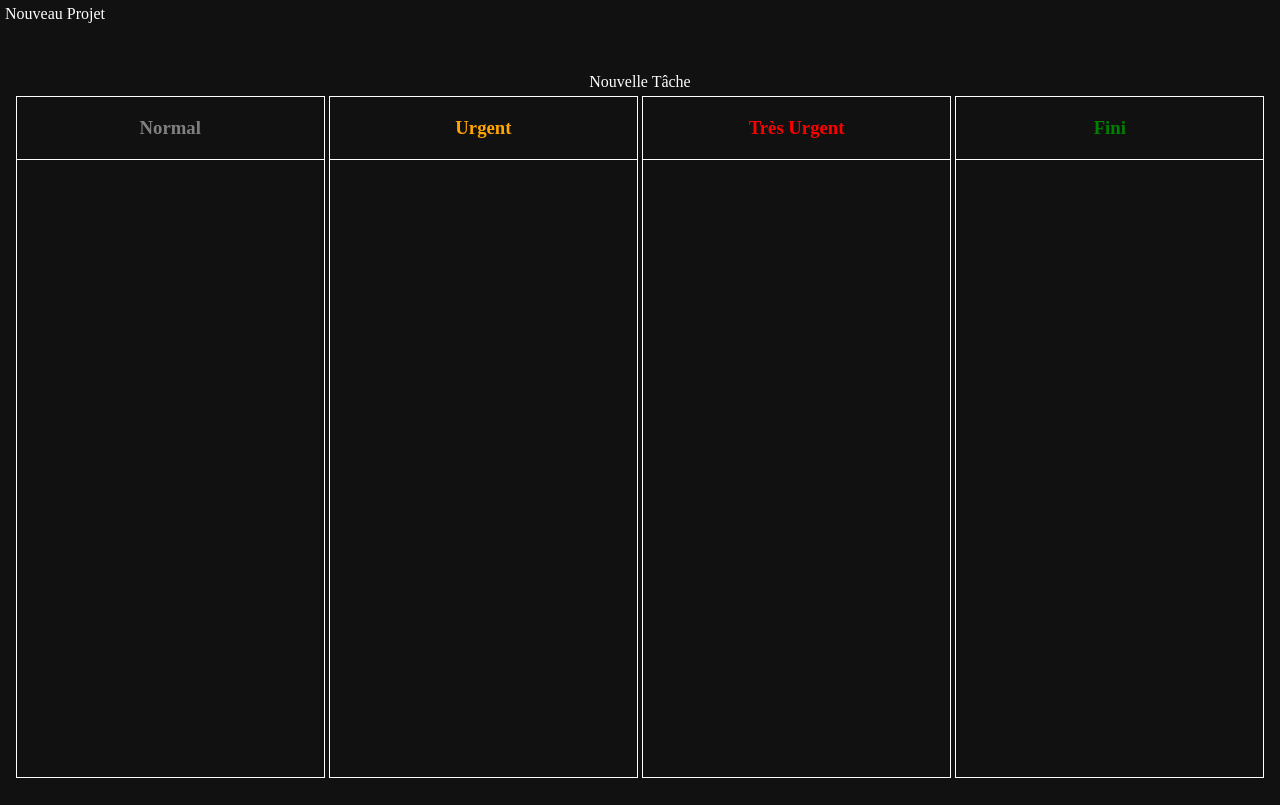
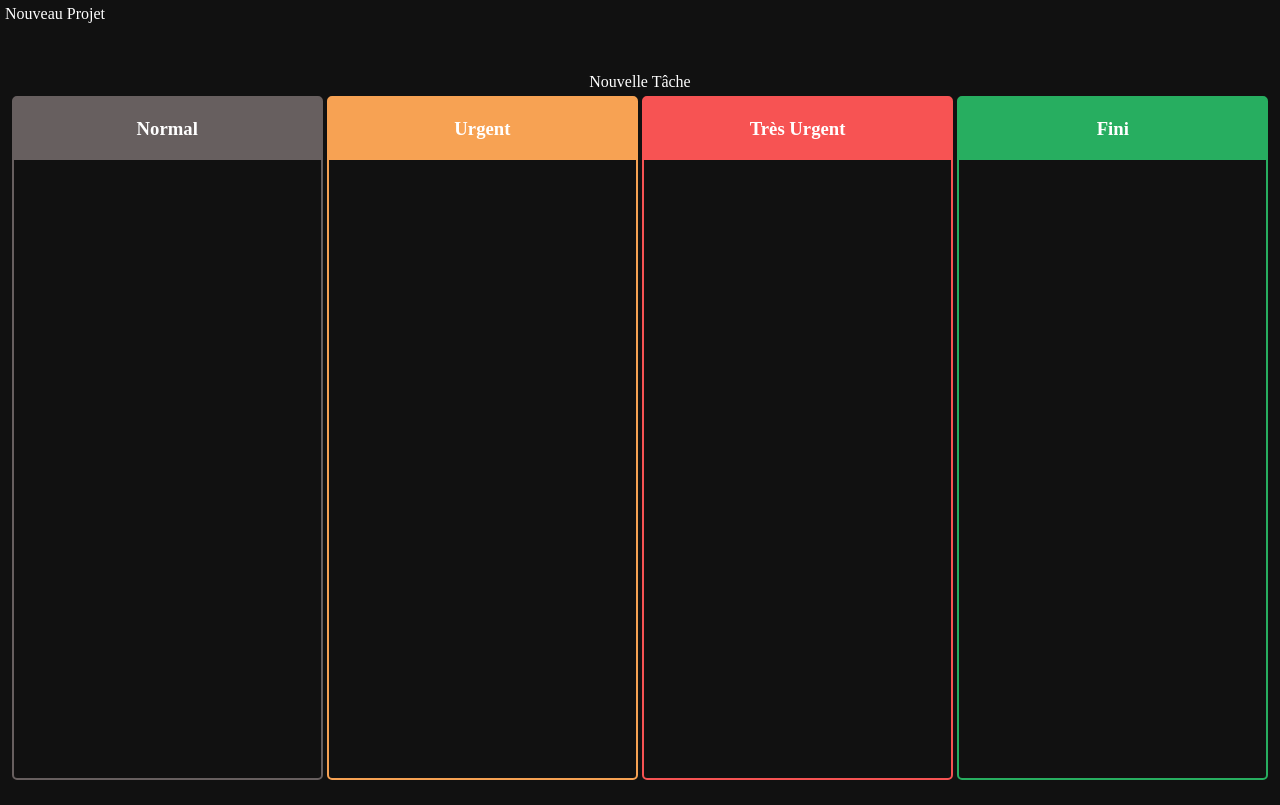
Before and after one commit to Lunik/Project-Manager, a website: page public/index.html in a window 1280 px wide. Drawn offline with nearby package versions, Linux system fonts and the light colour scheme; no server answers.

Commit message:
change color

```diff
--- a/public/src/css/style.css
+++ b/public/src/css/style.css
@@ -75,33 +75,41 @@ h1.name{
 	width: 24%;
 	height: 100%;
 
-	border: 1px solid #FFF;
+	border: 2px solid grey;
+	border-radius: 5px;
 
 	vertical-align: top;
+}
+.tasks#normal{
+	border-color: #675f5f;
+}
+.tasks#urgent{
+	border-color: #f7a253;
+}
+.tasks#very-urgent{
+	border-color: #f75353;
+}
+.tasks#done{
+	border-color: #27AE60;
 }
 
 .tasks h3{
 	margin: auto;
 	padding: 20px;
 
-	border-bottom: 1px solid #FFF;
 	text-align: center;
 }
-
 .tasks#normal h3{
-	color: grey;
+	background-color: #675f5f;
 }
-
 .tasks#urgent h3{
-	color: orange;
+	background-color: #f7a253;
 }
-
 .tasks#very-urgent h3{
-	color: red;
+	background-color: #f75353;
 }
-
 .tasks#done h3{
-	color: green;
+	background-color: #27AE60;
 }
 
 .tasks .content{
```
Also changed, not shown: 1 other file.
